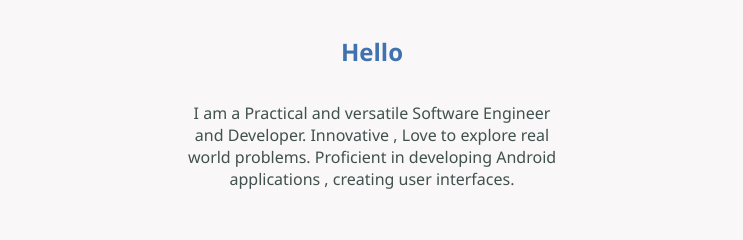
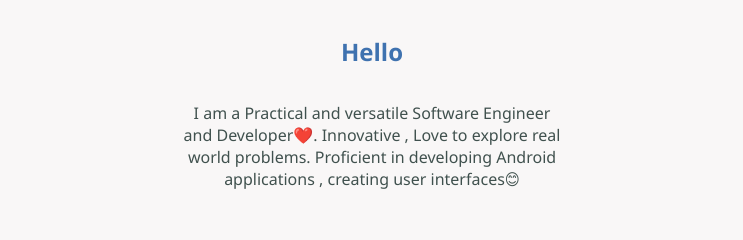
Before and after one commit to jatinkumarjv/resume, a plain HTML site: page index.html in a window 1280 px wide. Shown: the part 1197-1437 px from the top of the page, without its empty margins (268-1011 px from the left). Drawn offline with Linux system fonts and the light colour scheme.

Commit message:
paragraph

```diff
--- a/index.html
+++ b/index.html
@@ -25,8 +25,8 @@
         <div class="profilediv">
             <img src="profile.jpg" alt="profile-image">
             <h2 style="margin:50px 0;"><strong>Hello</strong></h2>
-            <p class="profiledes">I am a Practical and versatile Software Engineer and Developer. Innovative , Love to explore real world problems.
-                Proficient in developing Android applications , creating user interfaces.</p>
+            <p class="profiledes">I am a Practical and versatile Software Engineer and Developer❤️. Innovative , Love to explore real world problems.
+                Proficient in developing Android applications , creating user interfaces😊</p>
         </div>
         <hr>
         <div class="skills">
```
